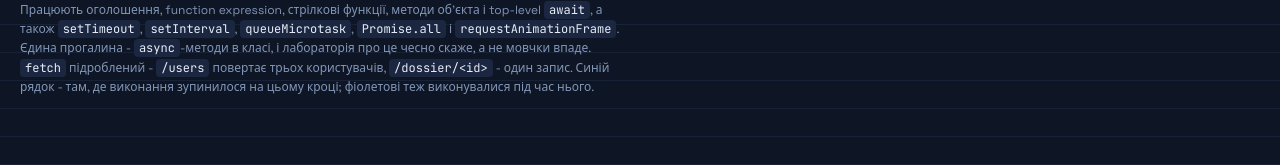
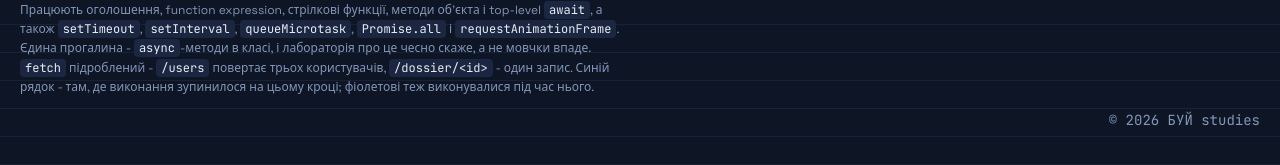
Before and after one commit to BUI-studies/event-loop-lab-sandbox, a website built with Vite: page index.html in a window 1280 px wide. Shown: the part 983-1148 px from the top of the page. Built offline with nearby package versions, Linux system fonts and the light colour scheme.

Commit message:
chore: added copyright

```diff
--- a/index.html
+++ b/index.html
@@ -108,6 +108,7 @@
     <div class="legend" id="legend"></div>
     <p class="note" id="t-note"></p>
 
+    <p id="credits" class="credits">БУЙ studies</p>
   </div>
 
   <script type="module" src="/src/main.ts"></script>
--- a/src/style.css
+++ b/src/style.css
@@ -310,3 +310,9 @@ input[type=range] { width: 92px; accent-color: var(--webapi) }
   padding: 1px 5px;
   border-radius: 4px;
 }
+
+.credits {
+  font-family: var(--font-mono);
+  text-align: right;
+  color: var(--ink-dim);
+}
--- a/src/ui/controller.ts
+++ b/src/ui/controller.ts
@@ -240,6 +240,7 @@ export const createController = (els: Elements): void => {
     els.code.value = preset.code;
   };
 
+  els.credits.textContent = `© ${new Date().getFullYear()} ${els.credits.textContent}`
   els.load.addEventListener('click', load);
   els.edit.addEventListener('click', returnToEditor);
   els.reset.addEventListener('click', reset);
--- a/src/ui/dom.ts
+++ b/src/ui/dom.ts
@@ -65,6 +65,8 @@ export const queryElements = () => ({
     macro: el('c-macro'),
     heap: el('c-heap'),
   },
+
+  credits: el('credits')
 });
 
 export type Elements = ReturnType<typeof queryElements>;
```
